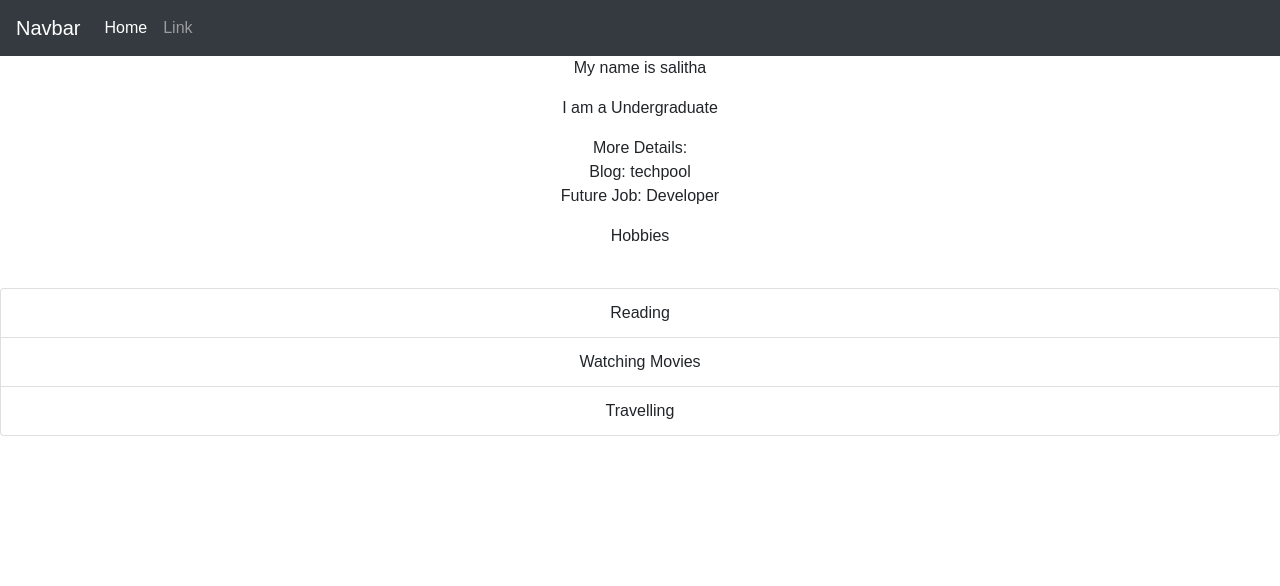
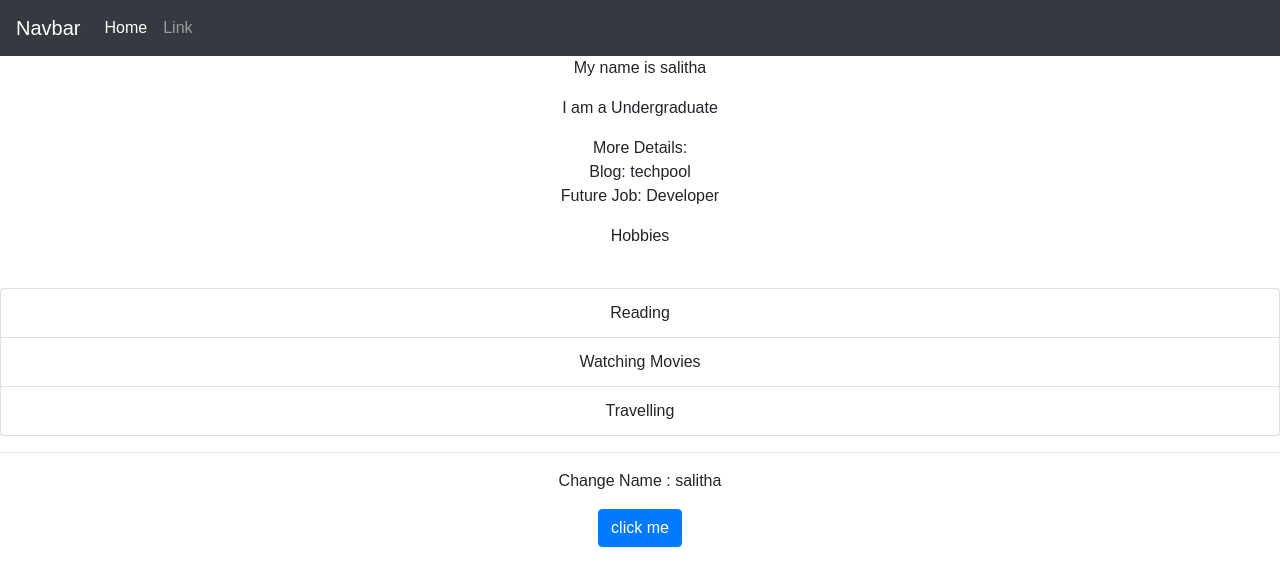
Before and after one commit to SalithaUCSC/Data-Visualization, a React (Create React App) app: page / in a window 1280 px wide. Shown: the top 586 px of the page. Built offline with nearby package versions, Linux system fonts and the light colour scheme.

Commit message:
Add function to change props

```diff
--- a/src/components/Home.js
+++ b/src/components/Home.js
@@ -1,6 +1,15 @@
-import React, { Component, PropTypes } from 'react';
+import React, { Component } from 'react';
 
 export class Home extends Component {
+  constructor(props){
+    super();
+    this.name = props.name;
+  }
+
+  changeName(){
+    this.name = "pool";
+    console.log(this.name);
+  }
   render() {
     console.log(this.props);
     return (
@@ -15,6 +24,9 @@ export class Home extends Component {
         <ul className="list-group">
           {this.props.user.hobbies.map((hobby,i) => <li className="list-group-item" key={i}>{hobby}</li>)}
         </ul>
+        <hr/>
+        <p>Change Name : {this.name}</p>
+        <button className="btn btn-primary" onClick={() => this.changeName()}>click me</button>
       </div>
     );
   }
```
